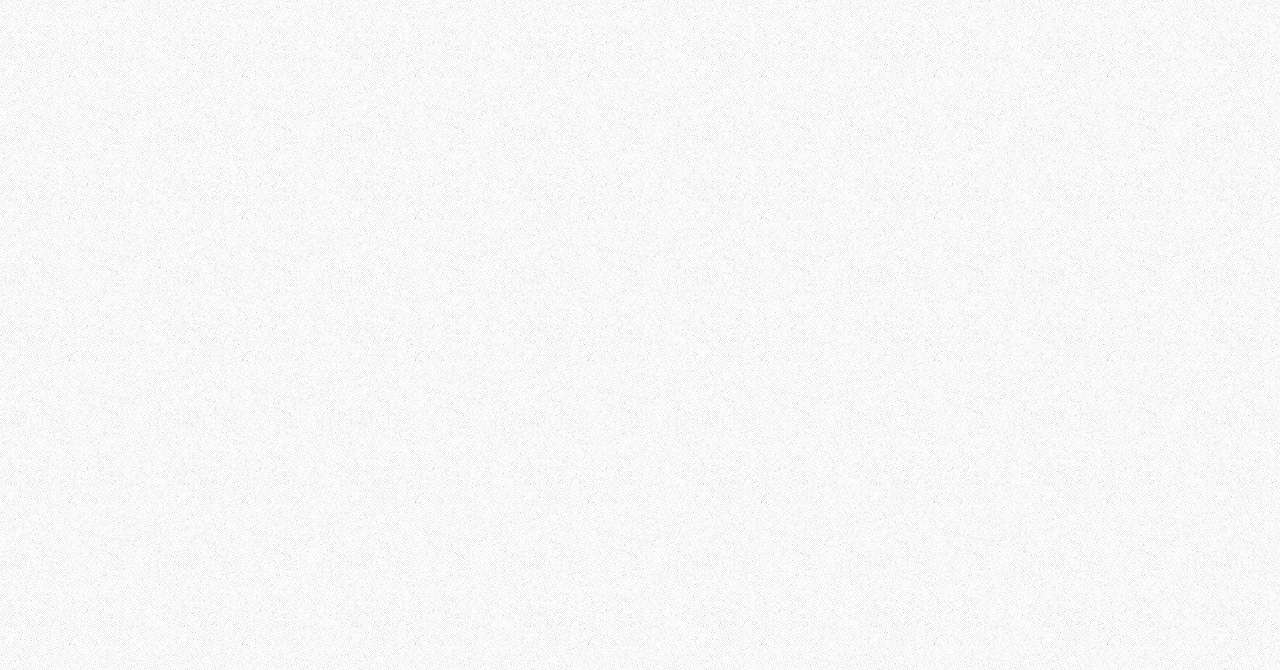
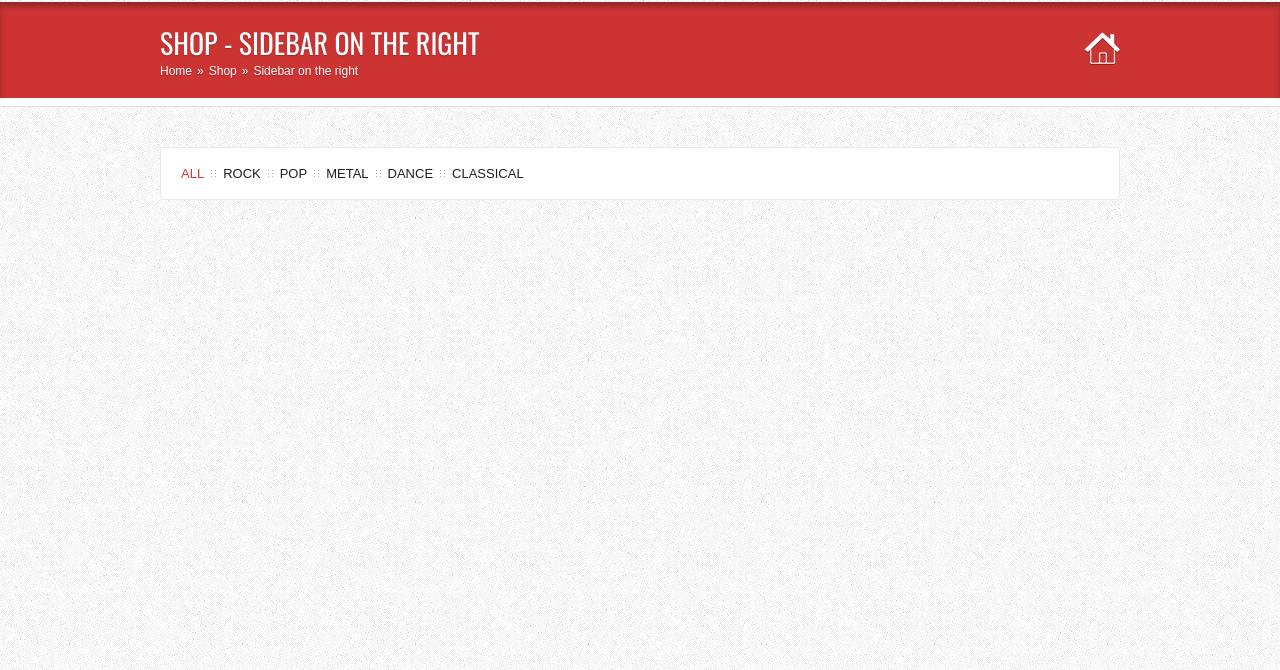
Before and after one commit to PavelChuchalin/MaketShop, a plain HTML site: page index.html in a window 1280 px wide. Shown: the part 130-800 px from the top of the page. Drawn offline with nearby package versions, Linux system fonts and the light colour scheme.

Commit message:
second commit

```diff
--- a/css/style.css
+++ b/css/style.css
@@ -1,3 +1,4 @@
+@import url('https://fonts.googleapis.com/css?family=Oswald:300,400,700');
 html, body, div, span, applet, object, iframe,
 h1, h2, h3, h4, h5, h6, p, blockquote, pre,
 a, abbr, acronym, address, big, cite, code,
@@ -157,7 +158,7 @@ table {
 	left: 50%;
 	margin-left: -17px;
 	display: none;
-	border-top: 4px solid #222;
+	border-top: 4px solid #cd3737;
 	width: 35px;
 }
 
@@ -169,3 +170,101 @@ table {
 	font-size: 14px;
 	text-transform: uppercase;
 }
+
+#home {
+	padding-bottom: 8px;
+	border-bottom: 1px solid #e0e0e0;
+	background: #fff;
+	margin-bottom: 40px;
+}
+
+.home-bg {
+	padding: 20px 0;
+	background: #cc3333;
+	-webkit-box-shadow: inset 0 5px 5px rgba(0,0,0,.25);
+	   -moz-box-shadow: inset 0 5px 5px rgba(0,0,0,.25);
+		-ms-box-shadow: inset 0 5px 5px rgba(0,0,0,.25);
+		 -o-box-shadow: inset 0 5px 5px rgba(0,0,0,.25);
+		 	box-shadow: inset 0 5px 5px rgba(0,0,0,.25);
+}
+
+.title-home {
+	font:28px 'Oswald', sans-serif;
+	color: #fff;
+	text-transform: uppercase;
+	-webkit-text-shadow: 0 1px 1px rgba(0,0,0,.25);
+	   -moz-text-shadow: 0 1px 1px rgba(0,0,0,.25);
+		-ms-text-shadow: 0 1px 1px rgba(0,0,0,.25);
+		 -o-text-shadow: 0 1px 1px rgba(0,0,0,.25);
+			text-shadow: 0 1px 1px rgba(0,0,0,.25);
+}
+
+.breadcrums li {
+	float: left;
+}
+
+.breadcrums li a,
+.breadcrums li span {
+	font-size: 12px;
+	color: #fff;
+	-webkit-text-shadow: 0 1px 1px rgba(0,0,0,.25);
+	   -moz-text-shadow: 0 1px 1px rgba(0,0,0,.25);
+		-ms-text-shadow: 0 1px 1px rgba(0,0,0,.25);
+		 -o-text-shadow: 0 1px 1px rgba(0,0,0,.25);
+			text-shadow: 0 1px 1px rgba(0,0,0,.25);
+
+}
+
+.breadcrums li {
+	vertical-align: middle;
+}
+
+.breadcrums li .sp {
+	display:inline-block;
+	margin: 0 5px;
+	font-size: 12px;
+}
+
+.breadcrums li a:hover {
+	text-decoration: underline;
+}
+
+.link-home {
+	background: url(../img/home.png) no-repeat;
+	float: right;
+	display: inline-block;
+	width: 36px;
+	height: 33px;
+	margin-top: 10px;
+}
+
+.sorting {
+	padding: 18px 8px;
+	border: 1px solid #eaeaea;
+	background: #fff;
+	-webkit-border-radius: 3px;
+	-moz-border-radius: 3px;
+	-ms-border-radius: 3px;
+	-o-border-radius: 3px;
+	border-radius: 3px;
+}
+
+.s-category li {
+	padding: 0 7px 0 12px;
+	float: left;
+	background: url(../img/sp-sp.png) no-repeat 0 4px;
+}
+
+.s-category li:first-child {
+	background: none;
+}
+
+.s-category a {
+	text-transform: uppercase;
+	color: #1e1e20;
+}
+
+.s-category a:hover,
+.s-category li.active a {
+	color: #cd3737;
+}
--- a/index.html
+++ b/index.html
@@ -42,6 +42,32 @@
 				<li><a href="#">CONTACT US</a></li>
 			</ul>
 		</div>
+		<div id="home">
+			<div class="home-bg">
+				<div class="center clearfix">
+					<a href="#" class="link-home">&nbsp;</a>
+					<h2 class="title-home">Shop - Sidebar on the right</h2>
+					<ul class="breadcrums clearfix">
+						<li><a href="#">Home<span class="sp">&raquo;</span></a></li>
+						<li><a href="#">Shop<span class="sp">&raquo;</span></a></li>
+						<li><span>Sidebar on the right</span></li>
+					</ul>
+				</div>
+
+			</div>
+		</div>
+		<div class="center">
+			<div class="sorting">
+				<ul class="s-category clearfix">
+					<li class="active"><a href="#">ALL</a></li>
+					<li><a href="#">ROCK</a></li>
+					<li><a href="#">POP</a></li>
+					<li><a href="#">METAL</a></li>
+					<li><a href="#">DANCE</a></li>
+					<li><a href="#">CLASSICAL</a></li>
+				</ul>
+			</div>
+		</div>
 	</div>
 </body>
 </html>
```
Also changed, not shown: img/home.png (added), img/sp-sp.png (added).
